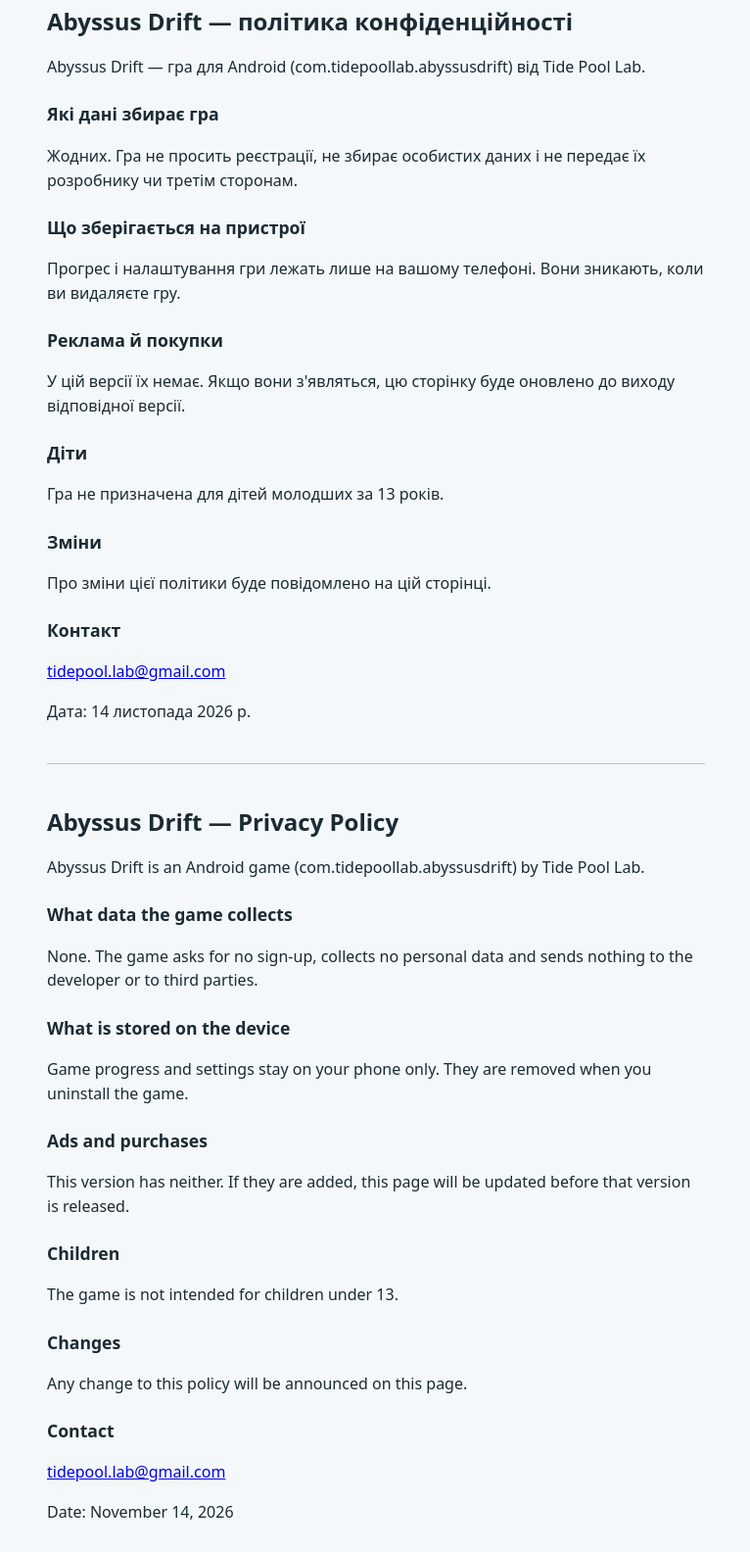
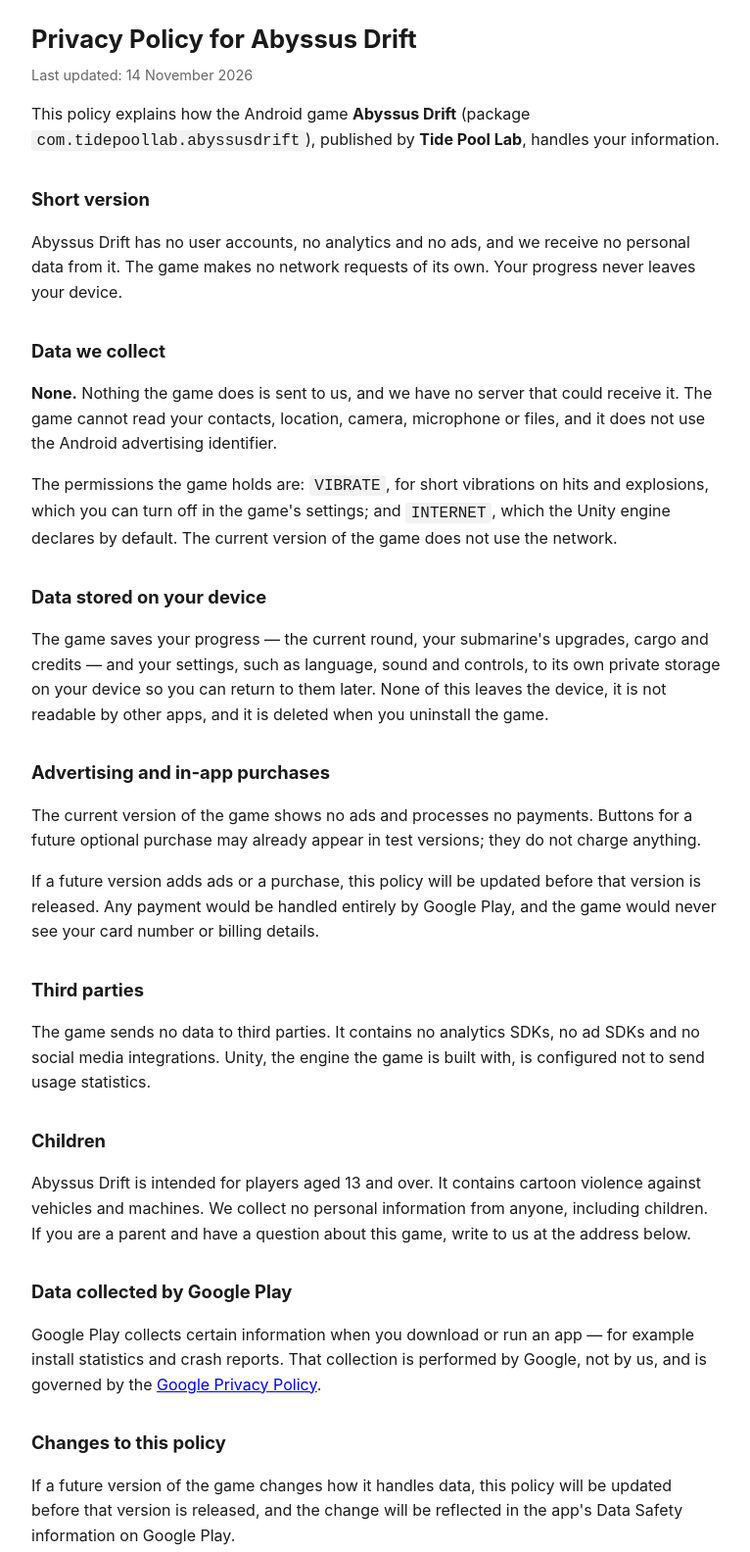
Before and after one commit to Shell13/abyssusdrift, a plain HTML site: page index.html in a window 1280 px wide. Shown: the part 29-1613 px from the top of the page at 98% size, without its empty margins (256-1022 px from the left). Drawn offline with Linux system fonts and the light colour scheme.

Commit message:
Privacy policy in English after Drip Castle; Terms of Use
Co-Authored-By: Claude Opus 5.5 <noreply@anthropic.com>

```diff
--- a/index.html
+++ b/index.html
@@ -1,63 +1,81 @@
 <!doctype html>
-<html lang="uk">
+<html lang="en">
 <head>
 <meta charset="utf-8">
 <meta name="viewport" content="width=device-width, initial-scale=1">
-<title>Abyssus Drift — політика конфіденційності / Privacy Policy</title>
+<title>Abyssus Drift — Privacy Policy</title>
 <style>
-  body { font: 16px/1.55 system-ui, sans-serif; max-width: 42rem; margin: 2rem auto; padding: 0 1rem; color: #1b2a33; background: #f4f8fa; }
-  h1 { font-size: 1.5rem; } h2 { font-size: 1.1rem; margin-top: 1.4rem; }
-  hr { margin: 2.5rem 0; border: 0; border-top: 1px solid #b9c9d1; }
-  @media (prefers-color-scheme: dark) { body { color: #d6e4ea; background: #0f1a20; } hr { border-color: #2c3f49; } }
+  body { max-width: 44rem; margin: 0 auto; padding: 2rem 1.25rem 4rem;
+         font: 16px/1.6 -apple-system, "Segoe UI", Roboto, sans-serif; color: #1a1a1a; }
+  h1 { font-size: 1.6rem; margin-bottom: .25rem; }
+  h2 { font-size: 1.15rem; margin-top: 2rem; }
+  .meta { color: #666; font-size: .9rem; margin-top: 0; }
+  code { background: #f2f2f2; padding: .1em .35em; border-radius: 3px; }
 </style>
 </head>
 <body>
 
-<h1>Abyssus Drift — політика конфіденційності</h1>
-<p>Abyssus Drift — гра для Android (com.tidepoollab.abyssusdrift) від Tide Pool Lab.</p>
+<h1>Privacy Policy for Abyssus Drift</h1>
+<p class="meta">Last updated: 14 November 2026</p>
 
-<h2>Які дані збирає гра</h2>
-<p>Жодних. Гра не просить реєстрації, не збирає особистих даних і не передає їх розробнику чи третім сторонам.</p>
+<p>This policy explains how the Android game <strong>Abyssus Drift</strong>
+(package <code>com.tidepoollab.abyssusdrift</code>), published by
+<strong>Tide Pool Lab</strong>, handles your information.</p>
 
-<h2>Що зберігається на пристрої</h2>
-<p>Прогрес і налаштування гри лежать лише на вашому телефоні. Вони зникають, коли ви видаляєте гру.</p>
+<h2>Short version</h2>
+<p>Abyssus Drift has no user accounts, no analytics and no ads, and we receive no
+personal data from it. The game makes no network requests of its own. Your progress
+never leaves your device.</p>
 
-<h2>Реклама й покупки</h2>
-<p>У цій версії їх немає. Якщо вони з'являться, цю сторінку буде оновлено до виходу відповідної версії.</p>
+<h2>Data we collect</h2>
+<p><strong>None.</strong> Nothing the game does is sent to us, and we have no server
+that could receive it. The game cannot read your contacts, location, camera,
+microphone or files, and it does not use the Android advertising identifier.</p>
+<p>The permissions the game holds are: <code>VIBRATE</code>, for short vibrations on
+hits and explosions, which you can turn off in the game's settings; and
+<code>INTERNET</code>, which the Unity engine declares by default. The current version
+of the game does not use the network.</p>
 
-<h2>Діти</h2>
-<p>Гра не призначена для дітей молодших за 13 років.</p>
+<h2>Data stored on your device</h2>
+<p>The game saves your progress — the current round, your submarine's upgrades, cargo
+and credits — and your settings, such as language, sound and controls, to its own
+private storage on your device so you can return to them later. None of this leaves
+the device, it is not readable by other apps, and it is deleted when you uninstall the
+game.</p>
 
-<h2>Зміни</h2>
-<p>Про зміни цієї політики буде повідомлено на цій сторінці.</p>
+<h2>Advertising and in-app purchases</h2>
+<p>The current version of the game shows no ads and processes no payments. Buttons for
+a future optional purchase may already appear in test versions; they do not charge
+anything.</p>
+<p>If a future version adds ads or a purchase, this policy will be updated before that
+version is released. Any payment would be handled entirely by Google Play, and the
+game would never see your card number or billing details.</p>
 
-<h2>Контакт</h2>
-<p><a href="mailto:tidepool.lab@gmail.com">tidepool.lab@gmail.com</a></p>
-<p>Дата: 14 листопада 2026 р.</p>
+<h2>Third parties</h2>
+<p>The game sends no data to third parties. It contains no analytics SDKs, no ad SDKs
+and no social media integrations. Unity, the engine the game is built with, is
+configured not to send usage statistics.</p>
 
-<hr>
+<h2>Children</h2>
+<p>Abyssus Drift is intended for players aged 13 and over. It contains cartoon
+violence against vehicles and machines. We collect no personal information from
+anyone, including children. If you are a parent and have a question about this game,
+write to us at the address below.</p>
 
-<h1 lang="en">Abyssus Drift — Privacy Policy</h1>
-<p lang="en">Abyssus Drift is an Android game (com.tidepoollab.abyssusdrift) by Tide Pool Lab.</p>
+<h2>Data collected by Google Play</h2>
+<p>Google Play collects certain information when you download or run an app —
+for example install statistics and crash reports. That collection is performed by
+Google, not by us, and is governed by the
+<a href="https://policies.google.com/privacy">Google Privacy Policy</a>.</p>
 
-<h2 lang="en">What data the game collects</h2>
-<p lang="en">None. The game asks for no sign-up, collects no personal data and sends nothing to the developer or to third parties.</p>
+<h2>Changes to this policy</h2>
+<p>If a future version of the game changes how it handles data, this policy will be
+updated before that version is released, and the change will be reflected in the
+app's Data Safety information on Google Play.</p>
 
-<h2 lang="en">What is stored on the device</h2>
-<p lang="en">Game progress and settings stay on your phone only. They are removed when you uninstall the game.</p>
-
-<h2 lang="en">Ads and purchases</h2>
-<p lang="en">This version has neither. If they are added, this page will be updated before that version is released.</p>
-
-<h2 lang="en">Children</h2>
-<p lang="en">The game is not intended for children under 13.</p>
-
-<h2 lang="en">Changes</h2>
-<p lang="en">Any change to this policy will be announced on this page.</p>
-
-<h2 lang="en">Contact</h2>
-<p lang="en"><a href="mailto:tidepool.lab@gmail.com">tidepool.lab@gmail.com</a></p>
-<p lang="en">Date: November 14, 2026</p>
+<h2>Contact</h2>
+<p>Questions about this policy: <a href="mailto:tidepool.lab@gmail.com">tidepool.lab@gmail.com</a></p>
+<p>See also the <a href="terms/">Terms of Use</a>.</p>
 
 </body>
 </html>
```
Also changed, not shown: terms/index.html (added, +109 -0 lines).
